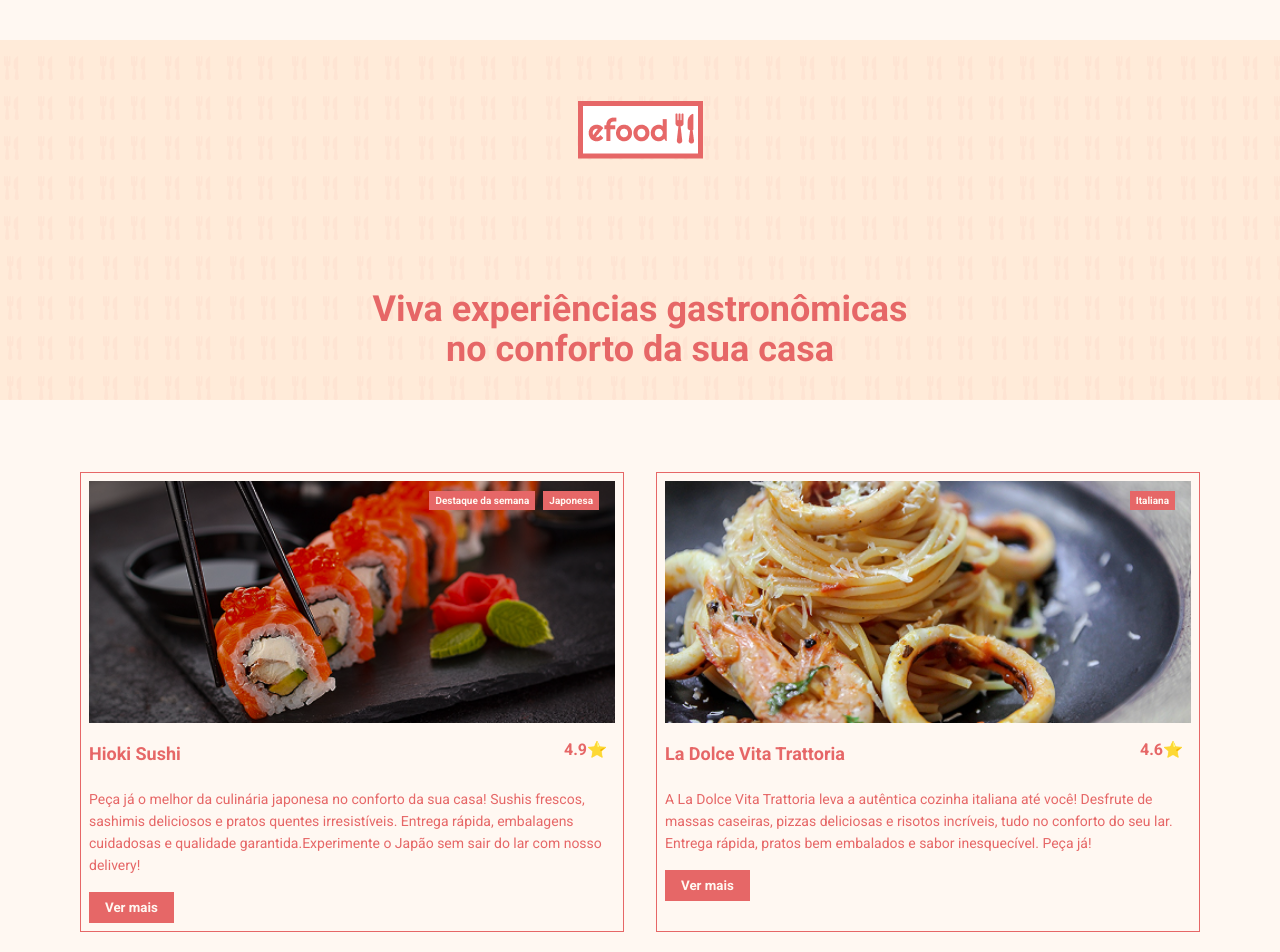
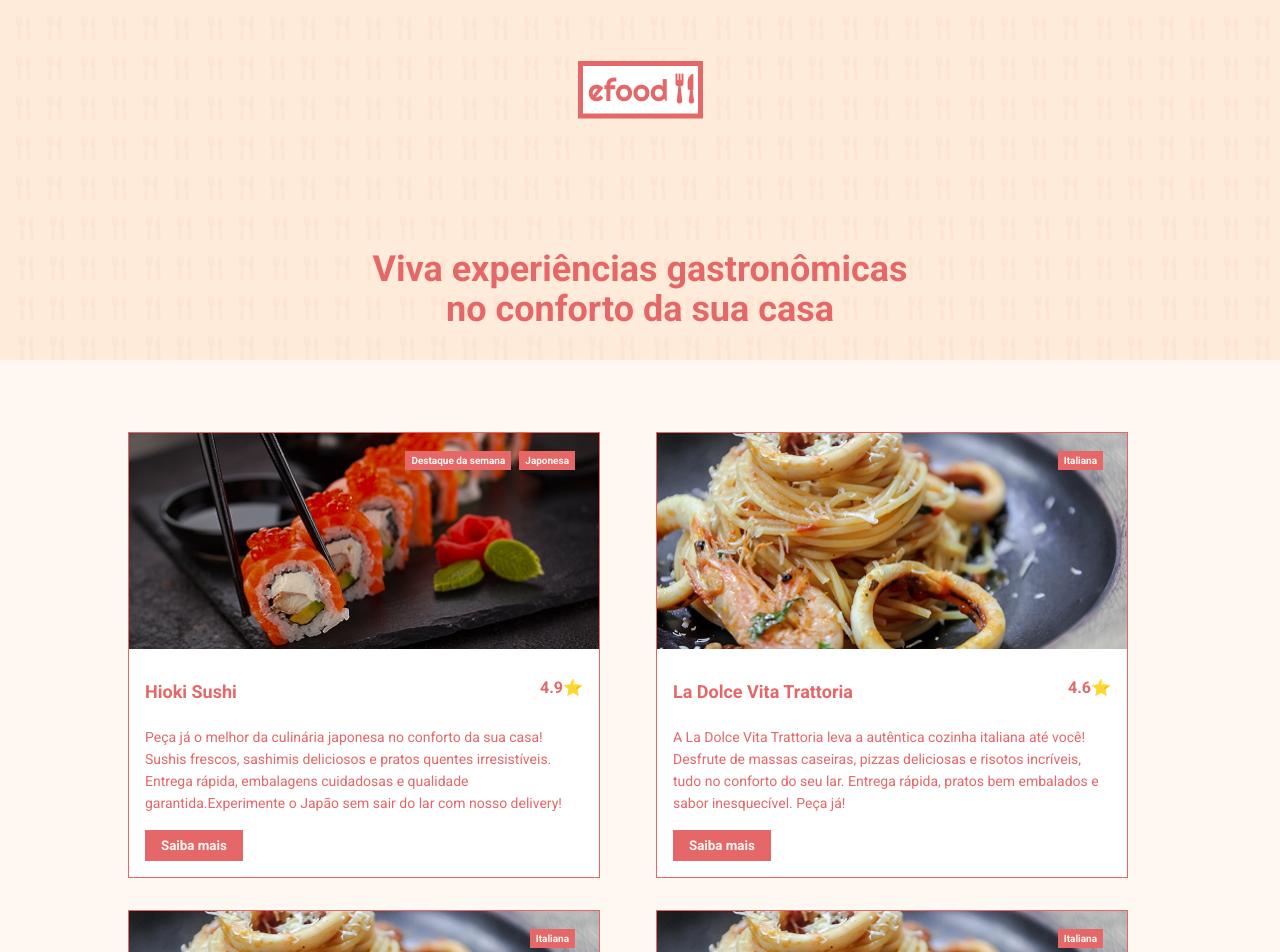
Before and after one commit to luanlnf/eFood_atividade, a React (Create React App) app: page / in a window 1280 px wide. Shown: the top 952 px of the page. Built offline with nearby package versions, Linux system fonts and the light colour scheme.

Commit message:
ajustes no front-end

```diff
--- a/public/index.html
+++ b/public/index.html
@@ -1,4 +1,4 @@
-<!DOCTYPE html>
+<!doctype html>
 <html lang="pt-br">
   <head>
     <meta charset="utf-8" />
@@ -25,9 +25,12 @@
       Learn how to configure a non-root public URL by running `npm run build`.
     -->
     <title>E-Food</title>
-    <link rel="preconnect" href="https://fonts.googleapis.com">
-    <link rel="preconnect" href="https://fonts.gstatic.com" crossorigin>
-    <link href="https://fonts.googleapis.com/css2?family=Roboto:ital,wght@0,100..900;1,100..900&display=swap" rel="stylesheet">
+    <link rel="preconnect" href="https://fonts.googleapis.com" />
+    <link rel="preconnect" href="https://fonts.gstatic.com" crossorigin />
+    <link
+      href="https://fonts.googleapis.com/css2?family=Roboto:ital,wght@0,100..900;1,100..900&display=swap"
+      rel="stylesheet"
+    />
   </head>
   <body>
     <noscript>You need to enable JavaScript to run this app.</noscript>
--- a/src/components/Hero/index.tsx
+++ b/src/components/Hero/index.tsx
@@ -3,7 +3,7 @@ import vector from '../../assets/Vector.png'
 import { Imagem, ImagemLogo, TextoLogo } from './styles'
 
 const Hero = () => (
-  <Imagem style={{ backgroundImage: `url(${vector})` }}>
+  <Imagem style={{ backgroundImage: `url(${vector})`, backgroundColor: 'red' }}>
     <ImagemLogo src={logo} alt="efood" />
     <TextoLogo>
       Viva experiências gastronômicas <br />
--- a/src/components/Hero/styles.ts
+++ b/src/components/Hero/styles.ts
@@ -6,11 +6,12 @@ export const Imagem = styled.div`
   height: 360px;
   background-size: cover;
   background-repeat: no-repeat;
-  background-position: center;
   display: flex;
   flex-direction: column;
   align-items: center;
   justify-content: center;
+  margin: 0;
+  padding: 0;
 `
 export const ImagemLogo = styled.img`
   width: 125px;
--- a/src/components/Listagem/styles.ts
+++ b/src/components/Listagem/styles.ts
@@ -1,17 +1,20 @@
 import styled from 'styled-components'
 
 export const Container = styled.div`
+  width: 1024px;
+  min-height: 1290px;
   padding: 32px 0;
-  margin-bottom: 40px;
-  margin-left: 80px;
-  margin-right: 80px;
+  margin: 0 auto 40px auto;
 `
 export const List = styled.ul`
   display: grid;
   grid-template-columns: repeat(2, 1fr);
   gap: 32px;
+  flex: 1; // ocupa todo o espaço restante no Container
+  min-height: 100%; // garante altura mínima
   margin-top: 40px;
   margin-bottom: 40px;
+
   @media (max-width: 768px) {
     grid-template-columns: 1fr;
   }
--- a/src/components/ListagemProdutos/styles.ts
+++ b/src/components/ListagemProdutos/styles.ts
@@ -1,10 +1,10 @@
 import styled from 'styled-components'
 
 export const Container = styled.div`
+  width: 1024px;
+  min-height: 708px;
   padding: 32px 0;
-  margin-bottom: 40px;
-  margin-left: 80px;
-  margin-right: 80px;
+  margin: 0 auto 40px auto;
 `
 export const List = styled.ul`
   display: grid;
--- a/src/components/Restaurantes/index.tsx
+++ b/src/components/Restaurantes/index.tsx
@@ -7,7 +7,8 @@ import {
   Titulo,
   BotaoVerMais,
   FlexTituloNota,
-  Nota
+  Nota,
+  CardContent
 } from './styles'
 
 type Props = {
@@ -28,6 +29,7 @@ const Product = ({ description, image, title, infos, nota, id }: Props) => (
         <Tag key={info}>{info}</Tag>
       ))}
     </Infos>
+    <CardContent>
       <FlexTituloNota>
         <Titulo>{title}</Titulo>
         <Nota>
@@ -37,8 +39,9 @@ const Product = ({ description, image, title, infos, nota, id }: Props) => (
       </FlexTituloNota>
       <Descricao>{description}</Descricao>
       <Link to={`/perfil/${id}`}>
-      <BotaoVerMais>Ver mais</BotaoVerMais>
+        <BotaoVerMais>Saiba mais</BotaoVerMais>
       </Link>
+    </CardContent>
   </Card>
 )
 
--- a/src/components/Restaurantes/styles.ts
+++ b/src/components/Restaurantes/styles.ts
@@ -3,17 +3,33 @@ import { cores } from '../../styles'
 import { TagConatiner } from '../Tag/styles'
 
 export const Card = styled.div`
-  background-color: ${cores.FundoBranco};
+  width: 472px;
+  min-height: 398px;
+  background-color: ${cores.branco};
   border: 1px solid ${cores.Rosa};
-  padding: 8px;
   position: relative;
+  display: flex;
+  flex-direction: column;
+  justify-content: space-between;
+
   ${TagConatiner} {
     margin-right: 8px;
   }
+
   img {
     width: 100%;
+    height: auto; /* Garante que a imagem não distorça */
   }
 `
+
+export const CardContent = styled.div`
+  padding: 16px;
+  display: flex;
+  flex-direction: column; /* Empurra os itens para baixo */
+  justify-content: space-between; /* Garante que o botão fique no fundo */
+  flex-grow: 1; /* Permite que o conteúdo se expanda para preencher o espaço restante */
+`
+
 export const Titulo = styled.h3`
   font-weight: 700;
   font-size: 18px;
@@ -47,13 +63,18 @@ export const FlexTituloNota = styled.div`
   align-items: center;
 `
 
-export const Nota = styled.span`
+export const Nota = styled.div`
   font-size: 16px;
   font-weight: bold;
   background-color: transparent;
   color: ${cores.Rosa};
-  padding: 4px 8px;
-  border-radius: 8px;
+  margin-left: auto;
+  padding: 0 auto;
+  span {
+    width: 20px;
+    height: 20px;
+    display: inline-block;
+  }
 `
 
 export const Infos = styled.div`
--- a/src/styles.ts
+++ b/src/styles.ts
@@ -5,7 +5,8 @@ export const cores = {
   amarelo: '#FFB930',
   brancoBotao: '#FFEBD9',
   FundoBranco: '#FFF8F2',
-  cinzaClaro: '#A3A3A3'
+  cinzaClaro: '#A3A3A3',
+  branco: '#FFFFFF'
 }
 
 export const GlobalStyle = createGlobalStyle`
@@ -20,7 +21,6 @@ export const GlobalStyle = createGlobalStyle`
   body {
     background-color: ${cores.FundoBranco};
     color: ${cores.Rosa};
-    padding-top: 40px;
   }
 
   .container {
```
Also changed, not shown: package.json (+2 -5 lines), tsconfig.json (+2 -8 lines), .eslintrc.json, 1 other file (tests, documents, lock files or other folders). Lines whose indentation alone changed are shown as unchanged.
